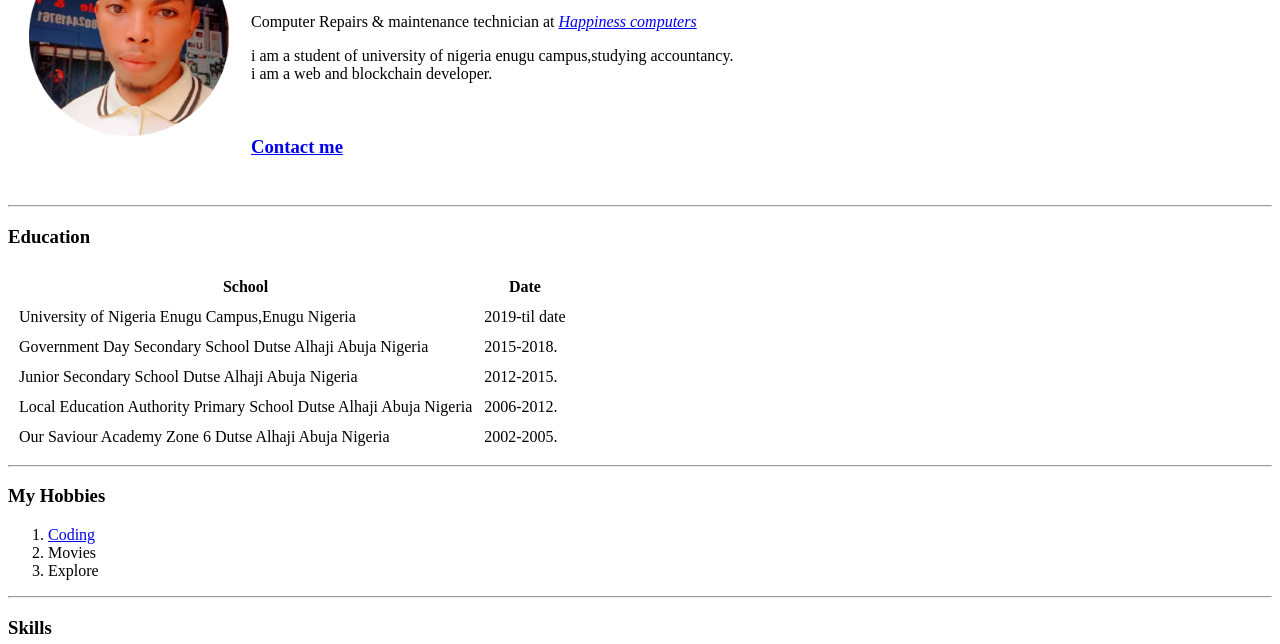
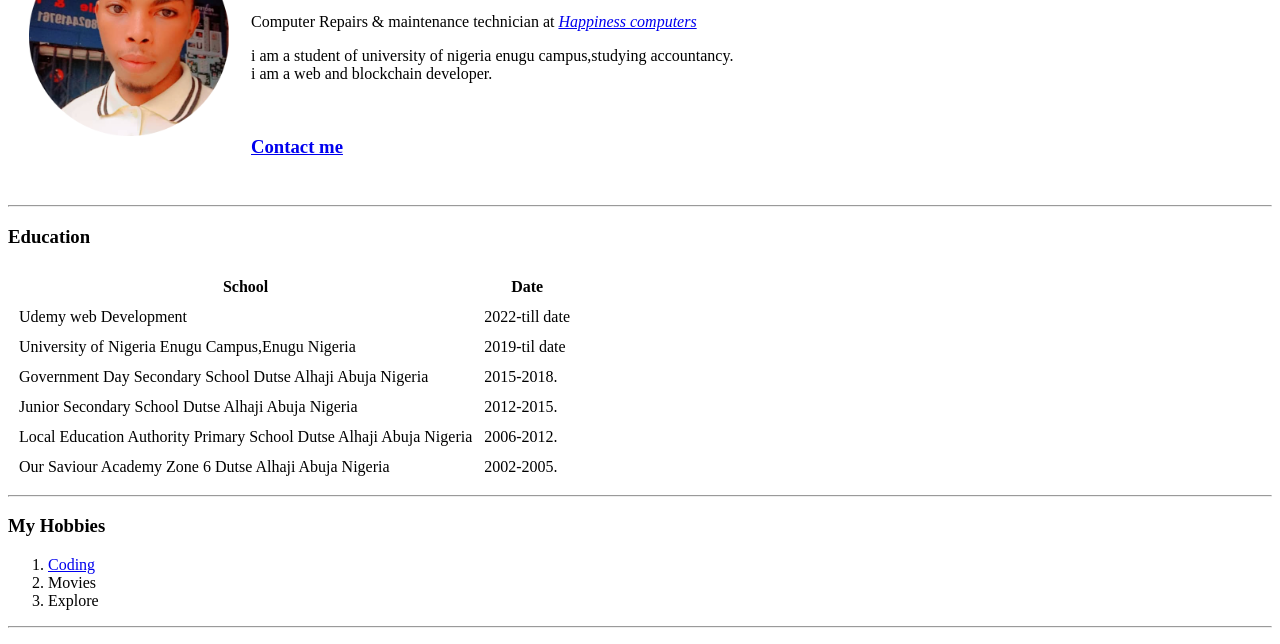
Before and after one commit to emmyjosh/CV, a plain HTML site: page index.html in a window 1280 px wide. Shown: the part 130-774 px from the top of the page. Drawn offline with Linux system fonts and the light colour scheme.

Commit message:
Update index.html

```diff
--- a/index.html
+++ b/index.html
@@ -33,6 +33,10 @@
             <th>Date</th>
         </thead>
         <tbody>
+        <tr>
+                <td>Udemy web Development</td>
+                <td>2022-till date</td>
+            </tr>
     <tr>
     <td>University of Nigeria Enugu Campus,Enugu Nigeria</td>
     <td>2019-til date</td></tr>
```
